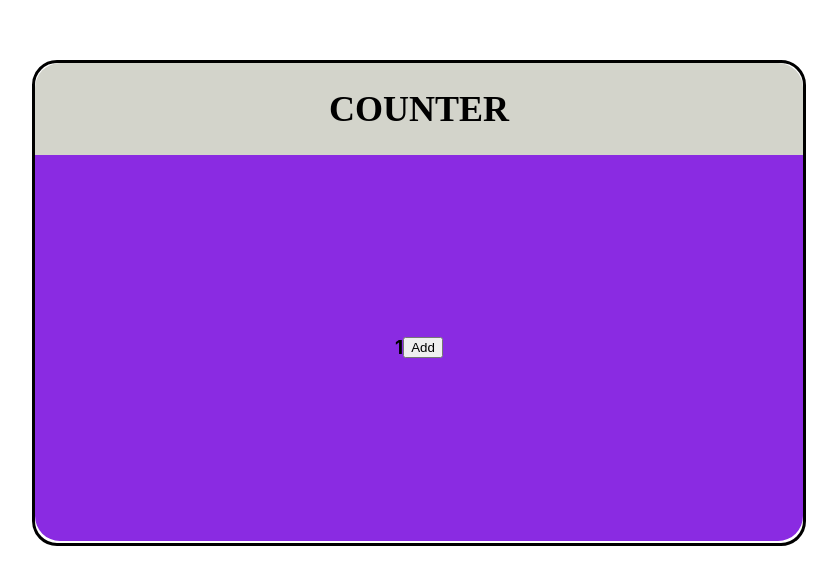
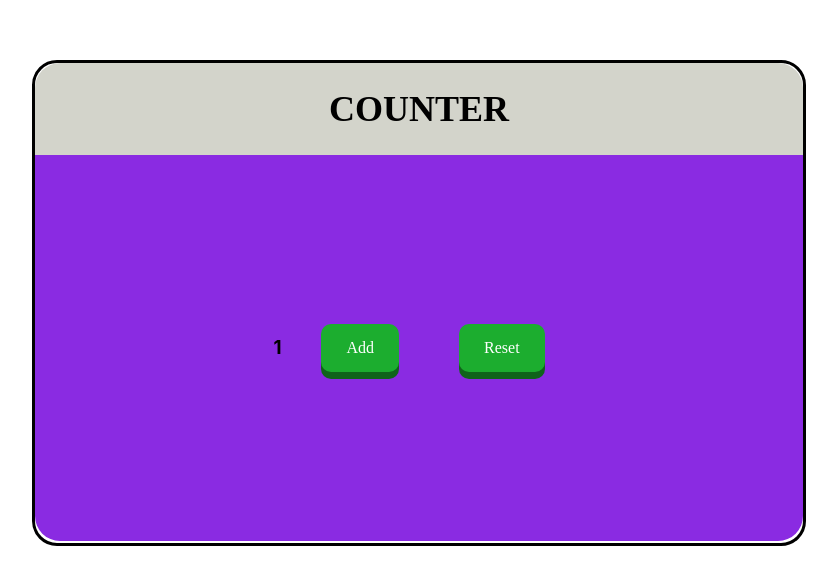
Before and after one commit to CampVamp/React-Counter, a React (Create React App) app: page / in a window 1280 px wide. Shown: the part 260-844 px from the top of the page, without its empty margins (221-1058 px from the left). Built offline with nearby package versions, Linux system fonts and the light colour scheme.

Commit message:
Modified Buttons

```diff
--- a/src/components/Window.js
+++ b/src/components/Window.js
@@ -12,7 +12,8 @@ const Window = ({title}) => {
         </div>
         <div className="mainframe">
             <h3>{n}</h3>
-            <button onClick={increment}>Add</button>
+            <button className="btn" onClick={increment}>Add</button>
+            <button className="btn">Reset</button>
         </div>
     </div>
   )
--- a/src/index.css
+++ b/src/index.css
@@ -52,4 +52,18 @@ code {
 
 .btn{
   font-family: 'Times New Roman', Times, serif;
+  font-size: 16px;
+  background-color:rgb(28, 173, 47);
+  padding: 15px 25px;
+  margin: auto 20px auto 40px;
+  cursor: pointer;
+  border-radius: 10px;
+  border: none;
+  box-shadow: 0px 7px 0px 0px rgb(16, 99, 27);
+  color: white;
 }
+
+.btn:active{
+  transform: translateY(3px);
+  box-shadow: 0px 3px 0px 0px rgb(7, 48, 13);
+}
```
